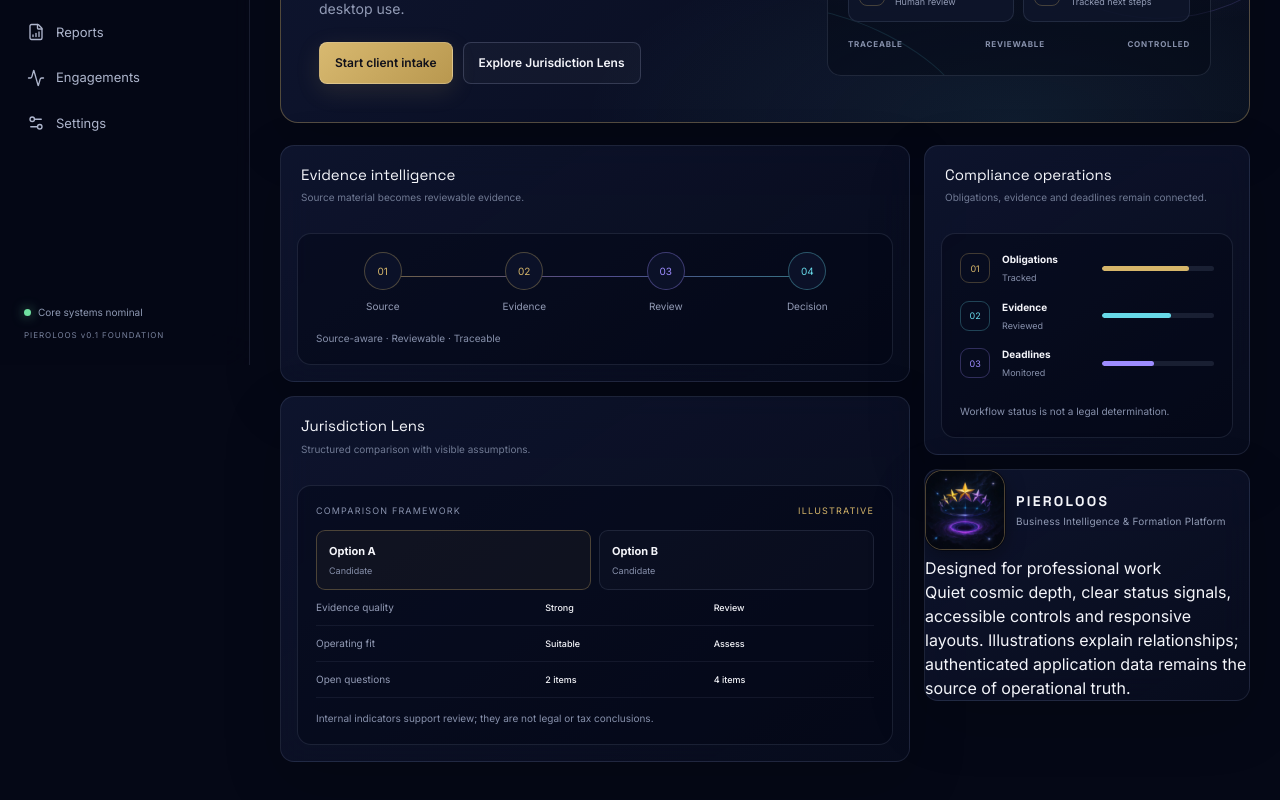
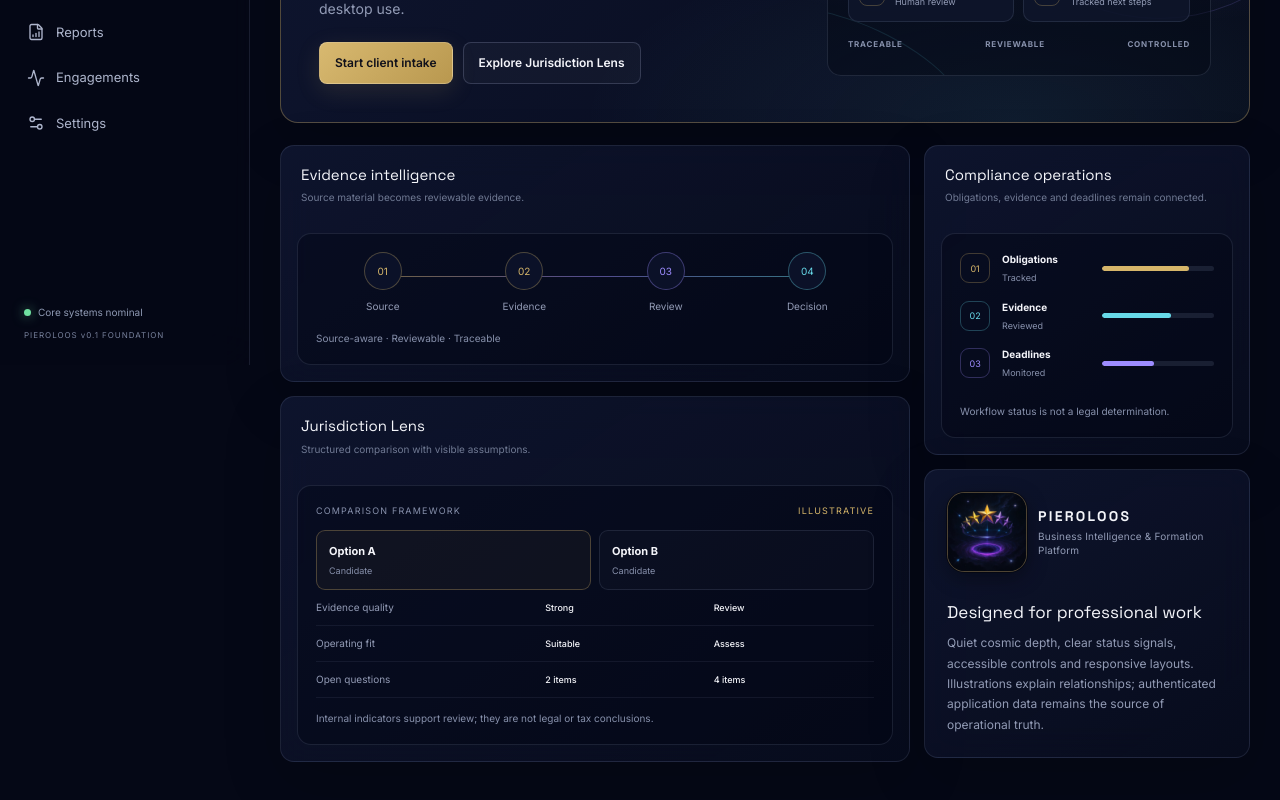
Before and after one commit to Ebisindo/pieroloos-platform, a Next.js app: page /command-center/visual-preview in a window 1280 px wide. Shown: the part 435-1235 px from the top of the page. Built offline with nearby package versions, Linux system fonts and the light colour scheme; no server answers.

Commit message:
style: refine mobile banner actions and brand preview

```diff
--- a/app/globals.css
+++ b/app/globals.css
@@ -472,3 +472,12 @@ select.form-input { appearance:auto; }
   .compliance-pulse-row { grid-template-columns: 28px minmax(80px,.8fr) minmax(45px,1fr); gap: 7px; }
   .compliance-pulse-number { width: 27px; height: 27px; }
 }
+
+.visual-preview-brand-panel { padding: 22px; }
+.visual-preview-brand-panel h2 { margin-top: 22px; font-family: var(--font-display); font-size: 17px; color: var(--color-text); }
+.visual-preview-brand-panel p { margin-top: 8px; color: var(--color-text-muted); font-size: 12px; line-height: 1.7; max-width: 55ch; }
+@media (max-width: 760px) {
+  .visual-preview-brand-panel { padding: 18px; }
+  .module-banner-actions { display: grid; grid-template-columns: minmax(0,1fr); }
+  .module-banner-actions > a { width: 100%; }
+}
```
